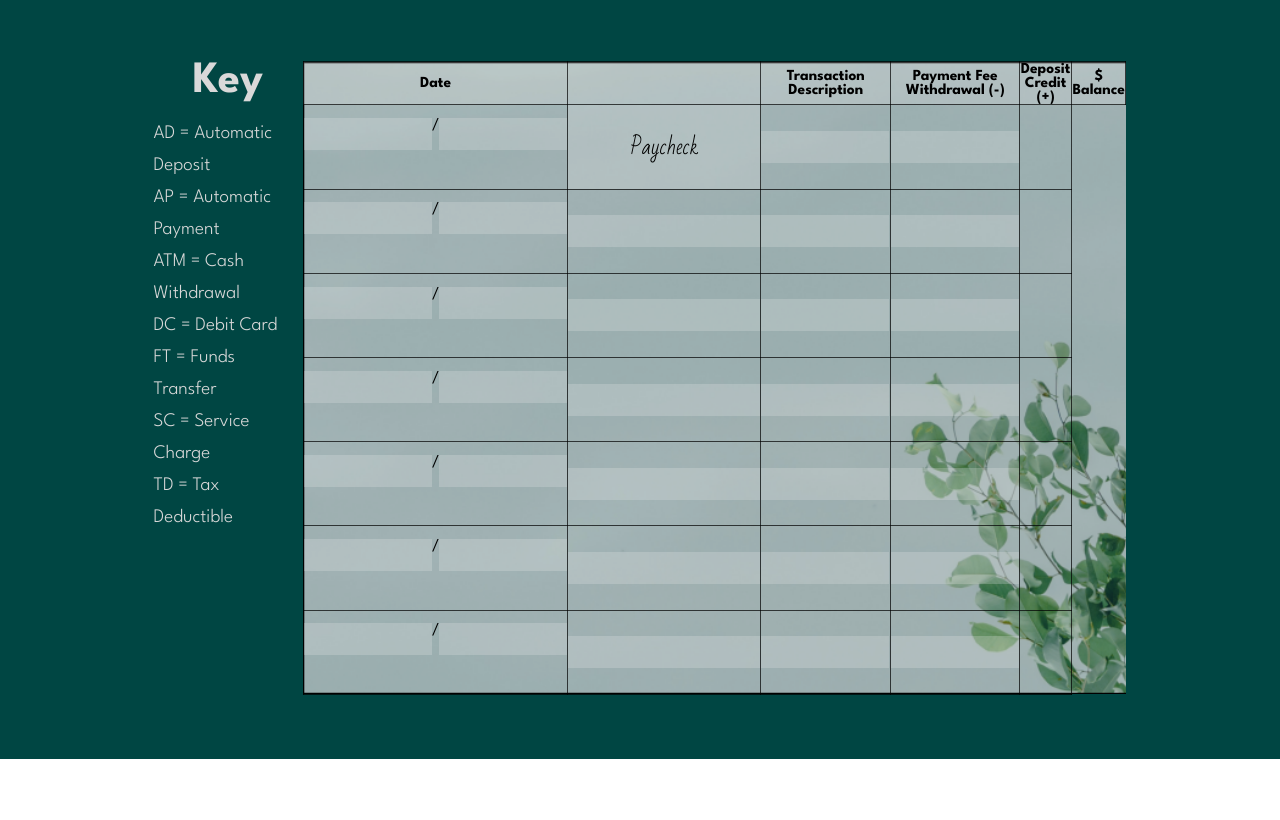
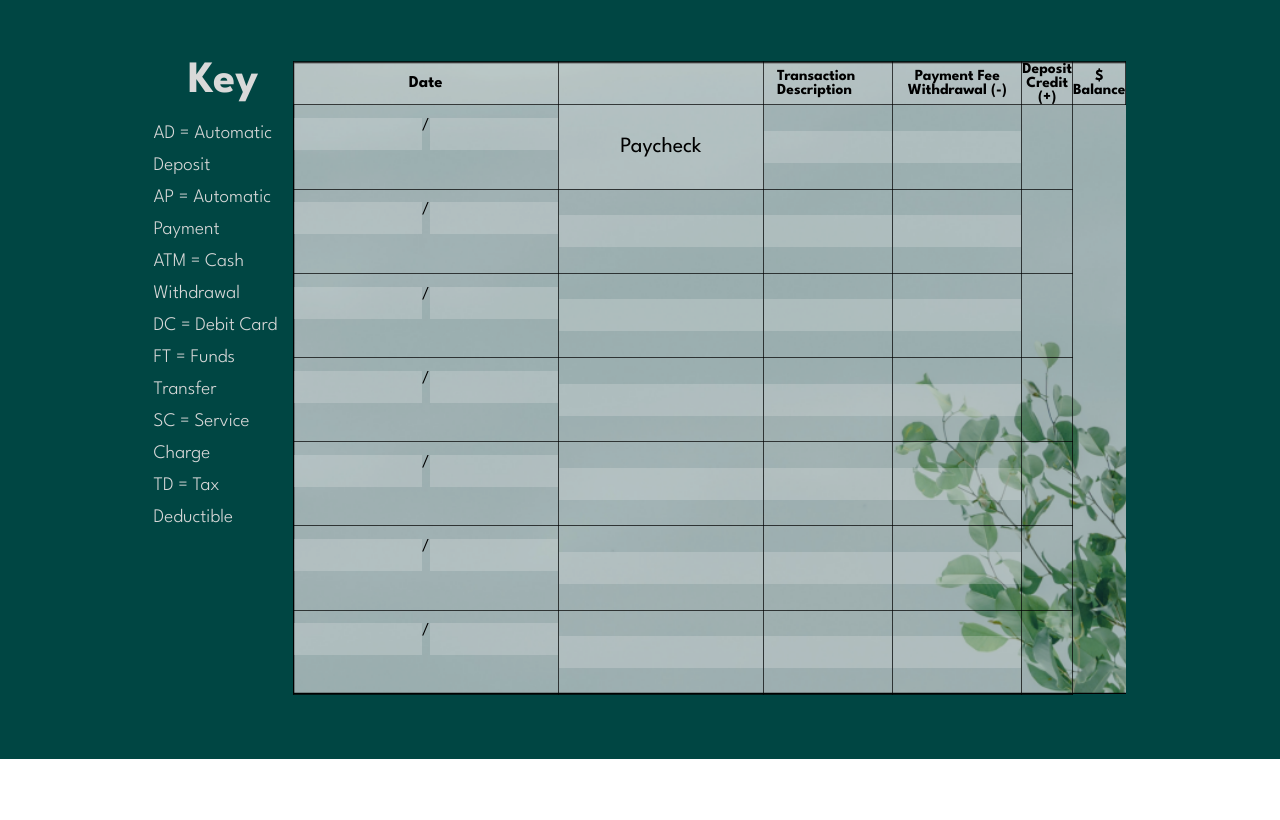
Before and after one commit to IleneVuong/budgetproject, a plain HTML site: page pageThree.html in a window 1280 px wide. Shown: the part 891-1711 px from the top of the page. Drawn offline with Linux system fonts and the light colour scheme; a web font is replaced by a local one.

Commit message:
touch up

```diff
--- a/style.css
+++ b/style.css
@@ -474,13 +474,23 @@ th {
 input,
 output,
 .paycheck {
-    font-family:'Bad Script';
-    font-size:1.6vw;
+    font-family:'ubuntu mono' sans-serif;
+    font-size:1.7vw;
     text-align:center;
+}
+
+.transaction {
+    text-align:left;
+    padding-left:1vw;
+}
+
+.one {
+    height:3vw;
 }
 
 .date {
     width:10vw;
+    font-size:1.3vw;
 }
 
 .transaction {
```
Also changed, not shown: pageTwo.html (+1 -1 lines).
